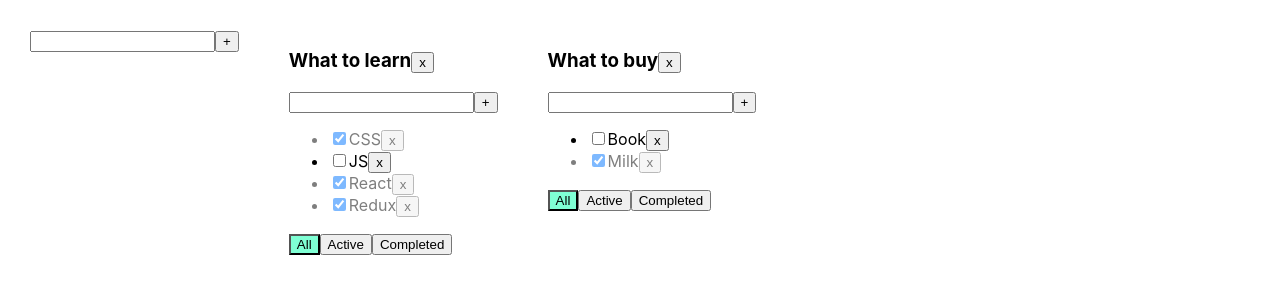
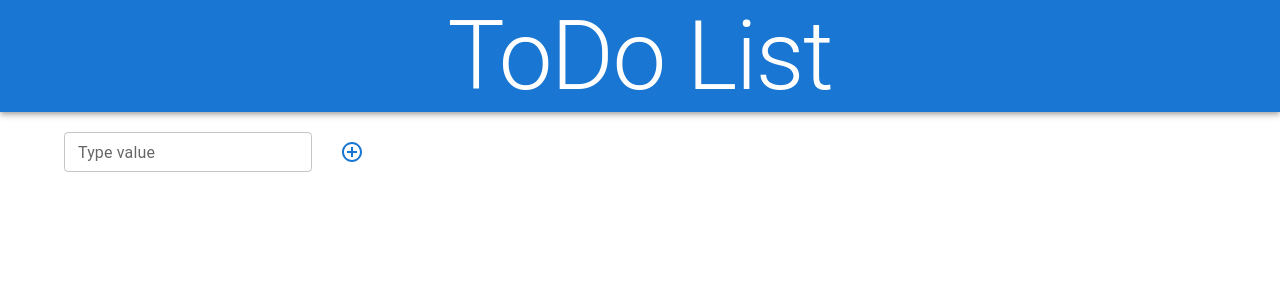
Before and after one commit to katkap22/todolist-ts, a React (Create React App) app: page / in a window 1280 px wide. Shown: the top 300 px of the page. Built offline with nearby package versions, Linux system fonts and the light colour scheme.

Commit message:
added style from material-ui

```diff
--- a/package.json
+++ b/package.json
@@ -4,6 +4,10 @@
   "private": true,
   "homepage": "https://katkap22.github.io/todolist-ts",
   "dependencies": {
+    "@emotion/react": "^11.11.1",
+    "@emotion/styled": "^11.11.0",
+    "@mui/icons-material": "^5.14.13",
+    "@mui/material": "^5.14.13",
     "@testing-library/jest-dom": "^5.16.5",
     "@testing-library/react": "^13.4.0",
     "@testing-library/user-event": "^13.5.0",
--- a/src/AddItemForm.tsx
+++ b/src/AddItemForm.tsx
@@ -1,4 +1,6 @@
 import React, {ChangeEvent, KeyboardEvent, useState} from "react";
+import {IconButton, TextField} from "@mui/material";
+import {ControlPoint} from "@mui/icons-material";
 
 type AddItemFormPropType = {
     addItem: (title: string) => void;
@@ -33,14 +35,24 @@ export function AddItemForm(props: AddItemFormPropType) {
 
     return (
         <div>
-            <input
+            <TextField
+                sx={{marginRight: '20px', mb: '10px'}}
+                variant="outlined"
+                label={'Type value'}
+                size={"small"}
                 value={title}
                 onChange={onChangeHandler}
                 onKeyPress={onKeyPressHandler}
-                className={error ? "error" : ""}
+                error={!!error}
+                helperText={error}
             />
-            <button onClick={addTask}>+</button>
-            {error && <div className="error-message">{error}</div>}
+            {/* eslint-disable-next-line react/jsx-no-undef */}
+            <IconButton
+                color={"primary"}
+                onClick={addTask}>
+                {/* eslint-disable-next-line react/jsx-no-undef */}
+                <ControlPoint />
+            </IconButton>
         </div>
     )
 }
--- a/src/App.css
+++ b/src/App.css
@@ -1,24 +1,24 @@
-.App {
-  padding: 30px;
-  display: flex;
-}
+/*.App {*/
+/*  padding: 30px;*/
+/*  display: flex;*/
+/*}*/
 
-.App > div {
-  margin-right: 50px;
-}
+/*.App > div {*/
+/*  margin-right: 50px;*/
+/*}*/
 
-.error {
-  border: red 1px solid;
-}
+/*.error {*/
+/*  border: red 1px solid;*/
+/*}*/
 
-.error-message {
-  color: red;
-}
+/*.error-message {*/
+/*  color: red;*/
+/*}*/
 
-.active-filter {
-  background-color: aquamarine;
-}
+/*.active-filter {*/
+/*  background-color: aquamarine;*/
+/*}*/
 
-.is-done {
-  opacity: 0.5;
-}
+/*.is-done {*/
+/*  opacity: 0.5;*/
+/*}*/
--- a/src/App.tsx
+++ b/src/App.tsx
@@ -1,10 +1,11 @@
 import React, {useState} from "react";
-// import { setConstantValue } from "typescript";
 import {v1} from "uuid";
 import "./App.css";
 import {Todolist} from "./Todolist";
 import {TaskType} from "./Todolist";
 import {AddItemForm} from "./AddItemForm";
+import {AppBar, IconButton, Toolbar, Typography, Button, Container, Grid, Paper} from "@mui/material";
+import MenuIcon from '@mui/icons-material/Menu';
 
 export type FilterValuesType = "all" | "completed" | "active";
 type TodolistType = {
@@ -23,21 +24,21 @@ function App() {
     let todolistId2 = v1();
 
     let [todolists, setTodolists] = useState<Array<TodolistType>>([
-        {id: todolistId1, title: "What to learn", filter: "all"},
-        {id: todolistId2, title: "What to buy", filter: "all"},
+        // {id: todolistId1, title: "What to learn", filter: "all"},
+        // {id: todolistId2, title: "What to buy", filter: "all"},
     ]);
 
     let [tasksObj, setTasksObj] = useState<TasksStateType>({
-        [todolistId1]: [
-            {id: v1(), title: "CSS", isDone: true},
-            {id: v1(), title: "JS", isDone: false},
-            {id: v1(), title: "React", isDone: true},
-            {id: v1(), title: "Redux", isDone: true},
-        ],
-        [todolistId2]: [
-            {id: v1(), title: "Book", isDone: false},
-            {id: v1(), title: "Milk", isDone: true},
-        ]
+        // [todolistId1]: [
+        //     {id: v1(), title: "CSS", isDone: true},
+        //     {id: v1(), title: "JS", isDone: false},
+        //     {id: v1(), title: "React", isDone: true},
+        //     {id: v1(), title: "Redux", isDone: true},
+        // ],
+        // [todolistId2]: [
+        //     {id: v1(), title: "Book", isDone: false},
+        //     {id: v1(), title: "Milk", isDone: true},
+        // ]
     })
 
     function removeTodolist(todolistId: string) {
@@ -46,6 +47,7 @@ function App() {
         delete tasksObj[todolistId];
         setTasksObj({...tasksObj});
     }
+
     function changeTodolistTitle(id: string, newTitle: string) {
         const todolist = todolists.find(tl => tl.id === id);
         if (todolist) {
@@ -53,6 +55,7 @@ function App() {
             setTodolists([...todolists]);
         }
     }
+
     function removeTask(id: string, todolistId: string) {
         // let filteredTasks = tasksObj[todolistId].filter((task) => task.id !== id); redundant - излишняя переменная
         // tasksObj[todolistId] = filteredTasks;
@@ -60,11 +63,13 @@ function App() {
         tasksObj[todolistId] = tasksObj[todolistId].filter((task) => task.id !== id);
         setTasksObj({...tasksObj});
     }
+
     function addTask(title: string, todolistId: string) {
         let task = {id: v1(), title: title, isDone: false};
         tasksObj[todolistId] = [task, ...tasksObj[todolistId]];
         setTasksObj({...tasksObj});
     }
+
     function changeStatus(taskId: string, isDone: boolean, todolistId: string) {
         let task = tasksObj[todolistId].find(t => t.id === taskId);
         if (task) {
@@ -72,6 +77,7 @@ function App() {
         }
         setTasksObj({...tasksObj}); //44 мин
     }
+
     function changeTaskTitle(taskId: string, newTitle: string, todolistId: string) {
         let task = tasksObj[todolistId].find(t => t.id === taskId);
         if (task) {
@@ -79,6 +85,7 @@ function App() {
         }
         setTasksObj({...tasksObj}); //44 мин
     }
+
     function changeFilter(value: FilterValuesType, todolistId: string) {
         let todolist = todolists.find(tl => tl.id === todolistId);
         if (todolist) {
@@ -86,6 +93,7 @@ function App() {
             setTodolists([...todolists]);
         }
     }
+
     function addTodolist(title: string) {
         let todolist: TodolistType = {
             id: v1(),
@@ -102,8 +110,21 @@ function App() {
     return (
         <div className="App">
 
+            <AppBar position="static">
+                <Toolbar>
+                    <Typography variant="h1" component="div" sx={{flexGrow: 1, justifyContent: 'center', textAlign: 'center'}}>
+                        ToDo List
+                    </Typography>
+                </Toolbar>
+            </AppBar>
+
+            <Container fixed>
+
+                <Grid container sx={{mb: '20px', mt: '20px'}}>
                     <AddItemForm addItem={addTodolist}/>
+                </Grid>
 
+                <Grid container spacing={{xs: 2, md: 3}} columns={{xs: 4, sm: 8, md: 12}}>
                     {
                         todolists.map((tl) => {
 
@@ -117,6 +138,10 @@ function App() {
                             }
 
                             return (
+                                <Grid item>
+                                    <Paper
+                                        elevation={10}
+                                        sx={{padding: '20px'}}>
                                         <Todolist
                                             key={tl.id}
                                             id={tl.id}
@@ -131,9 +156,14 @@ function App() {
                                             changeTaskTitle={changeTaskTitle}
                                             filter={tl.filter}
                                         />
+                                    </Paper>
+                                </Grid>
                             );
                         })
                     }
+                </Grid>
+
+            </Container>
         </div>
     );
 }
--- a/src/EditableSpan.tsx
+++ b/src/EditableSpan.tsx
@@ -1,4 +1,5 @@
 import React, {ChangeEvent, useState} from "react";
+import {TextField} from "@mui/material";
 
 type EditableSpanPropsType = {
     title: string
@@ -22,7 +23,9 @@ export function EditableSpan(props: EditableSpanPropsType) {
     }
 
     return editMode
-        ? <input
+        ? <TextField
+            variant={"standard"}
+            color={"secondary"}
             value={title}
             onChange={onChangeTitleHandler}
             onBlur={activateViewMode}
--- a/src/Todolist.tsx
+++ b/src/Todolist.tsx
@@ -2,6 +2,8 @@ import React, {ChangeEvent} from "react";
 import {FilterValuesType} from "./App";
 import {AddItemForm} from "./AddItemForm";
 import {EditableSpan} from "./EditableSpan";
+import {Button, Checkbox, IconButton} from "@mui/material";
+import DeleteIcon from '@mui/icons-material/Delete';
 
 export type TaskType = {
     id: string;
@@ -33,14 +35,19 @@ export function Todolist(props: PropsType) {
 
     const addTask = (title: string) => props.addTask(title, props.id);
 
+
     return (
         <div>
-            <h3><EditableSpan title={props.title}
+            <h2><EditableSpan title={props.title}
                               onChange={changeTodolistTitle}/>
-                <button onClick={removeTodolist}>x</button>
-            </h3>
+                <IconButton
+                    aria-label="delete"
+                    onClick={removeTodolist}>
+                    <DeleteIcon />
+                </IconButton>
+            </h2>
             <AddItemForm addItem={addTask}/>
-            <ul>
+            <div>
                 {
                     props.tasks.map(task => {
                         const onRemoveHandler = () => props.removeTask(task.id, props.id);
@@ -52,31 +59,41 @@ export function Todolist(props: PropsType) {
                         };
 
                         return (
-                            <li key={task.id} className={task.isDone ? "is-done" : ""}>
-                                <input
-                                    type="checkbox"
+                            <div key={task.id} className={task.isDone ? "is-done" : ""}>
+                                <Checkbox
+                                    color="secondary"
                                     checked={task.isDone}
                                     onChange={onChangeStatusHandler}
                                 />
-                                {/*<span>{task.title}</span>*/}
+                                {/*s<span>{task.title}</span>*/}
                                 <EditableSpan title={task.title}
                                               onChange={onChangeTitleHandler}/>
-                                <button onClick={onRemoveHandler}>x</button>
-                            </li>
+                                <IconButton
+                                    aria-label="delete"
+                                    onClick={onRemoveHandler}>
+                                    <DeleteIcon/>
+                                </IconButton>
+                            </div>
                         );
                     })
                 }
-            </ul>
+            </div>
             <div>
-                <button onClick={onAllClickHandler}
-                        className={props.filter === 'all' ? "active-filter" : ''}>All
-                </button>
-                <button onClick={onActiveClickHandler}
-                        className={props.filter === 'active' ? "active-filter" : ''}>Active
-                </button>
-                <button onClick={onCompleteClickHandler}
-                        className={props.filter === 'completed' ? "active-filter" : ''}>Completed
-                </button>
+                <Button
+                    variant={props.filter === 'all' ? "contained" : "text"}
+                    color={'success'}
+                    onClick={onAllClickHandler}>All
+                </Button>
+                <Button
+                    onClick={onActiveClickHandler}
+                    color={'primary'}
+                    variant={props.filter === 'active' ? "contained" : 'text'}>Active
+                </Button>
+                <Button
+                    onClick={onCompleteClickHandler}
+                    color={'secondary'}
+                    variant={props.filter === 'completed' ? "contained" : 'text'}>Completed
+                </Button>
             </div>
         </div>
     );
--- a/src/index.tsx
+++ b/src/index.tsx
@@ -3,12 +3,23 @@ import ReactDOM from 'react-dom/client';
 import './index.css';
 import App from './App';
 import reportWebVitals from './reportWebVitals';
+import {ThemeProvider, createTheme} from "@mui/material";
+
+const theme = createTheme({
+    palette: {
+        success: {
+            main: '#f5c242'
+        }
+    }
+})
 
 const root = ReactDOM.createRoot(
   document.getElementById('root') as HTMLElement
 );
 root.render(
-    <App />
+    <ThemeProvider theme={theme}>
+        <App />
+    </ThemeProvider>
 );
 
 // If you want to start measuring performance in your app, pass a function
```
Also changed, not shown: 1 other file (tests, documents, lock files or other folders). Lines whose indentation alone changed are shown as unchanged.
